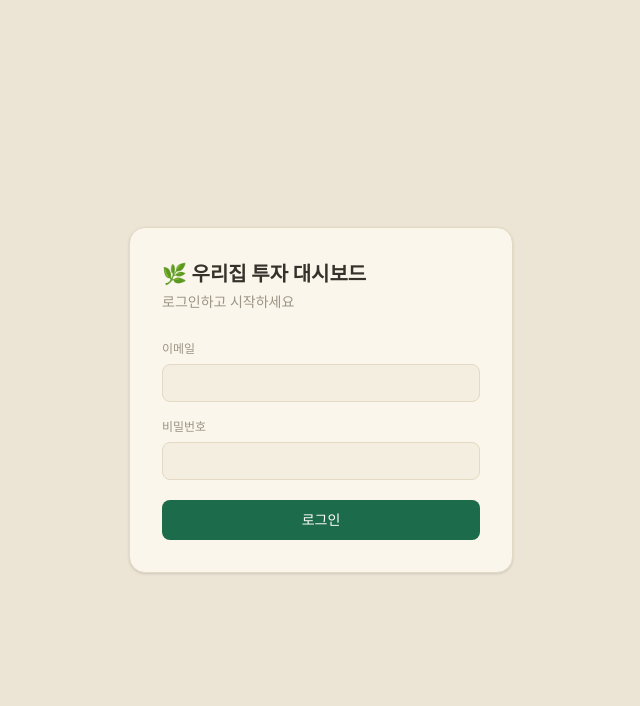
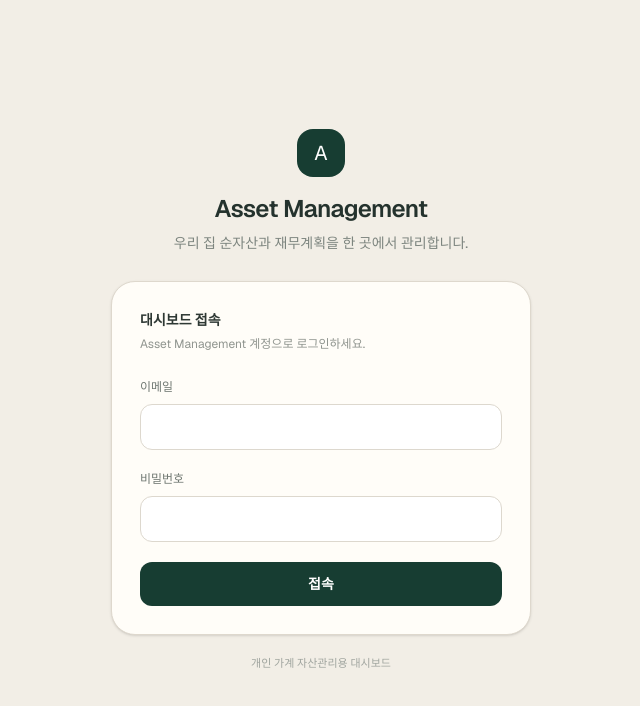
Before and after one commit to jonadan514/invest-dashboard, a Next.js app: page /login in a window 1280 px wide. Shown: the top 706 px of the page, without its empty margins (319-959 px from the left). Built offline with nearby package versions, Linux system fonts and the light colour scheme; no server answers.

Commit message:
Replace Invest login with Asset Management login

```diff
--- a/app/login/page.tsx
+++ b/app/login/page.tsx
@@ -17,62 +17,87 @@ export default function LoginPage() {
     setError(null);
 
     const supabase = createClient();
-    const { error } = await supabase.auth.signInWithPassword({
-      email,
-      password,
-    });
+    const { error } = await supabase.auth.signInWithPassword({ email, password });
 
     if (error) {
-      setError("이메일 또는 비밀번호가 올바르지 않습니다.");
+      setError("로그인 정보를 확인해 주세요.");
       setLoading(false);
       return;
     }
+
     router.push("/");
     router.refresh();
   }
 
   return (
-    <div className="flex flex-1 items-center justify-center min-h-screen bg-[#ece5d6]">
+    <main className="min-h-screen bg-[#f2eee6] flex items-center justify-center px-5">
+      <div className="w-full max-w-[420px]">
+        <div className="mb-7 text-center">
+          <div className="mx-auto mb-4 flex h-12 w-12 items-center justify-center rounded-2xl bg-[#173d32] text-xl text-white">
+            A
+          </div>
+          <h1 className="text-2xl font-semibold tracking-tight text-[#24322d]">
+            Asset Management
+          </h1>
+          <p className="mt-2 text-sm text-[#7d857f]">
+            우리 집 순자산과 재무계획을 한 곳에서 관리합니다.
+          </p>
+        </div>
+
         <form
           onSubmit={handleLogin}
-        className="w-full max-w-sm bg-[#faf6ec] border border-[#e3d9c4] rounded-2xl p-8 shadow-sm"
+          className="rounded-3xl border border-[#ded8cd] bg-[#fffdf8] p-7 shadow-sm"
         >
-        <h1 className="text-xl font-bold text-[#34322b] mb-1">
-          🌿 우리집 투자 대시보드
-        </h1>
-        <p className="text-sm text-[#9c9484] mb-6">로그인하고 시작하세요</p>
+          <div className="mb-5">
+            <p className="text-sm font-semibold text-[#2e3834]">대시보드 접속</p>
+            <p className="mt-1 text-xs leading-5 text-[#90958f]">
+              Asset Management 계정으로 로그인하세요.
+            </p>
+          </div>
 
-        <label className="block mb-3">
-          <span className="text-xs text-[#9c9484]">이메일</span>
+          <label className="block mb-4">
+            <span className="text-xs font-medium text-[#6f7771]">이메일</span>
             <input
               type="email"
+              autoComplete="email"
               value={email}
               onChange={(e) => setEmail(e.target.value)}
               required
-            className="mt-1 w-full rounded-lg border border-[#e3d9c4] bg-[#f4eee0] px-3 py-2 text-sm text-[#34322b] outline-none focus:border-[#1c6b4a]"
+              className="mt-1.5 w-full rounded-xl border border-[#ddd8ce] bg-white px-3.5 py-3 text-sm text-[#28312d] outline-none transition focus:border-[#446f60]"
             />
           </label>
+
           <label className="block mb-5">
-          <span className="text-xs text-[#9c9484]">비밀번호</span>
+            <span className="text-xs font-medium text-[#6f7771]">비밀번호</span>
             <input
               type="password"
+              autoComplete="current-password"
               value={password}
               onChange={(e) => setPassword(e.target.value)}
               required
-            className="mt-1 w-full rounded-lg border border-[#e3d9c4] bg-[#f4eee0] px-3 py-2 text-sm text-[#34322b] outline-none focus:border-[#1c6b4a]"
+              className="mt-1.5 w-full rounded-xl border border-[#ddd8ce] bg-white px-3.5 py-3 text-sm text-[#28312d] outline-none transition focus:border-[#446f60]"
             />
           </label>
 
-        {error && <p className="text-sm text-rose-600 mb-4">{error}</p>}
+          {error && (
+            <p className="mb-4 rounded-xl bg-rose-50 px-3 py-2.5 text-xs text-rose-700">
+              {error}
+            </p>
+          )}
 
           <button
             type="submit"
             disabled={loading}
-          className="w-full rounded-lg bg-[#1c6b4a] hover:bg-[#258a60] text-white text-sm font-medium py-2.5 disabled:opacity-60"
+            className="w-full rounded-xl bg-[#173d32] py-3 text-sm font-semibold text-white transition hover:bg-[#235545] disabled:opacity-60"
           >
-          {loading ? "로그인 중…" : "로그인"}
+            {loading ? "확인 중…" : "접속"}
           </button>
         </form>
+
+        <p className="mt-5 text-center text-[11px] text-[#a0a59f]">
+          개인 가계 자산관리용 대시보드
+        </p>
       </div>
+    </main>
   );
 }
```
Lines whose indentation alone changed are shown as unchanged.
